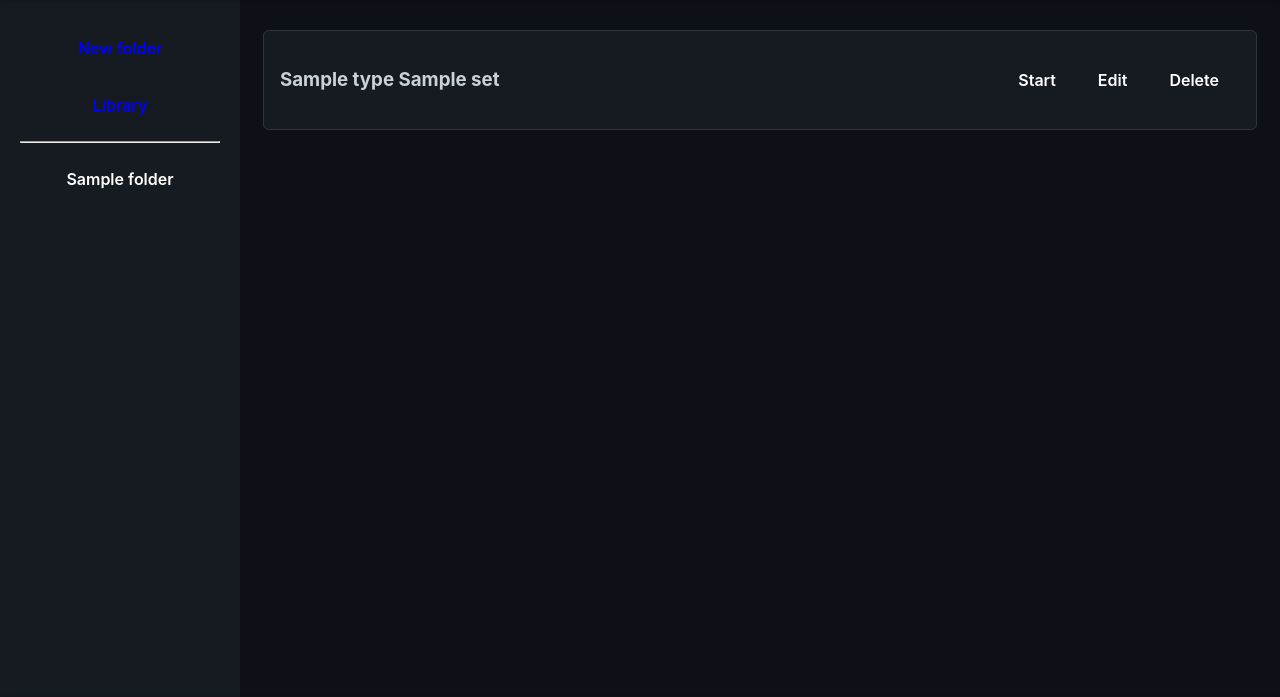
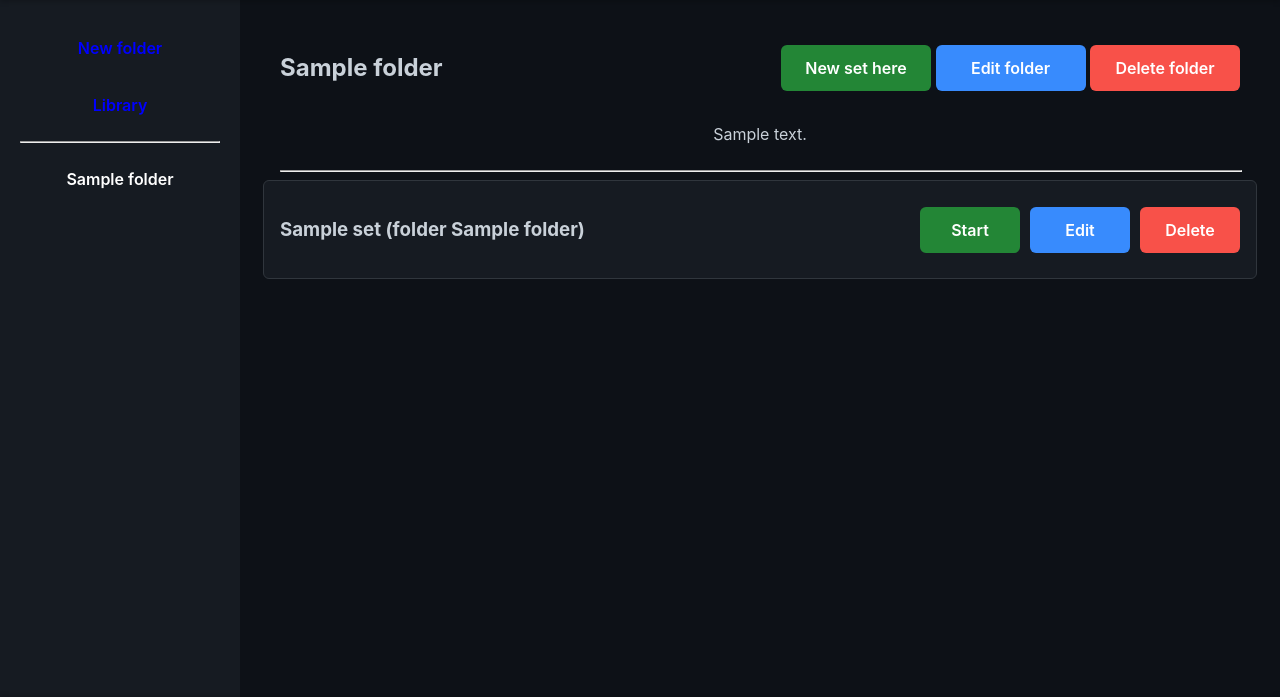
Before and after one commit to vitaliminkouski/Testria, a Django app: template testria/mainapp/templates/mainapp/set_list.html in a window 1280 px wide. Shown: the part 44-741 px from the top of the page. Run offline with Django 5.2, Linux system fonts and the light colour scheme; the template is opened without the code that fills it: most values are stand-ins (such as "Sample title", 1, 10 or a date in 2020).

Commit message:
added sets

```diff
--- a/testria/mainapp/templates/mainapp/create_folder.html
+++ b/testria/mainapp/templates/mainapp/create_update_folder.html
@@ -1,7 +1,7 @@
 {% extends 'base.html' %}
 
 {% block content %}
-<h2 class="form-title">Creating folder</h2>
+<h2 class="form-title">{{title}}</h2>
 <form method="post" class="base-form">
     {% csrf_token %}
     {% for f in form %}
@@ -25,6 +25,6 @@
             {% endfor %}
         </div>
     {% endif %}
-    <button type="submit" class="btn btn-primary">Create</button>
+    <button type="submit" class="btn btn-primary">{{ button_title }}</button>
 </form>
 {% endblock %}
--- a/testria/mainapp/templates/mainapp/index.html
+++ /dev/null
@@ -1 +0,0 @@
-{% extends 'base.html' %}
--- a/testria/mainapp/templates/mainapp/set_list.html
+++ b/testria/mainapp/templates/mainapp/set_list.html
@@ -1,16 +1,29 @@
 {% extends 'base.html' %}
 
 {% block content %}
+{% if folder %}
+<div class="folder-header-container">
+  <h2>{{ folder }}</h2>
+  <div class="folder-actions">
+    <a href="{% url 'create_set' folder.pk %}" class="btn btn-start" style="width: 150px;">New set here</a>
+    <a href="{% url 'edit_folder' folder.pk %}" class="btn btn-edit" style="width: 150px;">Edit folder</a>
+    <a href="{% url 'delete_folder' folder.pk %}" class="btn btn-delete" style="width: 150px;">Delete folder</a>
+  </div>
+</div>
+<p>{{ folder.description }}</p>
+
+<hr style="color: white; width: 100%;">
+{% endif %}
 {% if sets %}
 {% for set in sets %}
 <div class="set-container">
   <div class="set-info">
-    <h3>{{ set.type }} {{ set.name }}</h3>
+    <h3>{{ set.name }}{% if set.folder %} (folder {{ set.folder }}){% endif %}</h3>
   </div>
   <div class="set-actions">
-    <a href="#" class="btn btn-set">Start</a>
+    <a href="#" class="btn btn-set btn-start">Start</a>
     <a href="#" class="btn btn-set btn-edit">Edit</a>
-    <a href="#" class="btn btn-set btn-delete">Delete</a>
+    <a href="{% url 'delete_set' set.pk %}" class="btn btn-set btn-delete">Delete</a>
   </div>
 
 </div>
--- a/testria/mainapp/urls.py
+++ b/testria/mainapp/urls.py
@@ -4,9 +4,11 @@ from . import views
 
 urlpatterns = [
     path('', views.index, name='home'),
-    path('foldera/create/', views.CreateFolderView.as_view(), name='create_folder'),
+    path('folders/create/', views.CreateFolderView.as_view(), name='create_folder'),
     path('folders/<int:pk>/', views.FolderDetailView.as_view(), name='folder_detail'),
+    path('folders/<int:pk>/edit/', views.EditFolderView.as_view(), name='edit_folder'),
     path('folders/<int:pk>/delete/', views.DeleteFolderView.as_view(), name='delete_folder'),
     path('set/create/<int:folder_pk>/', views.CreateSetView.as_view(), name='create_set'),
+    path('set/<int:pk>/delete/', views.DeleteSetView.as_view(), name='delete_set'),
     path('set/', views.SetListView.as_view(), name='set_list')
 ]
--- a/testria/static/css/styles.css
+++ b/testria/static/css/styles.css
@@ -272,7 +272,28 @@ ul {
     border-color: #79c0ff;
 }
 
+.btn-set{
+    width: 100px;
+}
 
+.btn-start{
+    background-color: #238636;
+    color: white;
+}
+
+.btn-edit {
+    background-color: #388bfd;
+    color: white;
+}
+
+.btn-delete{
+    background-color: #f85149; /* Red */
+    color: white;
+}
+
+.btn-start:hover, .btn-edit:hover, .btn-delete:hover {
+    filter: brightness(1.2);
+}
 .form-links {
     margin-top: 25px;
     font-size: 0.9em;
@@ -332,4 +353,17 @@ ul {
     display: flex;
     align-items: center;
     margin-left: auto;
+    gap: 10px;
 }
+
+.folder-header-container{
+    display: flex;
+    width: 100%;
+    align-items: center;
+}
+
+.folder-actions{
+    display: block;
+    margin-left: auto;
+    gap: 10px;
+}
--- a/testria/templates/base.html
+++ b/testria/templates/base.html
@@ -30,7 +30,7 @@
             <ul class="sidebar-folders">
                 {% block sidebar_content %}
                 <li><a href="{% url 'create_folder' %}" class="btn btn-folder" style="color: blue">New folder</a></li>
-                <li><a href="{% url 'set_list' %}" class="btn btn-folder" style="color: blue">Library</a></li>
+                <li><a href="{% url 'set_list' %}" class="btn btn-folder{% if folder_selected == -1 %} active{% endif %}" style="color: blue">Library</a></li>
                 <hr style="color: white;">
                     {% if user_folders %}
                         {% for folder in user_folders %}
```
Also changed, not shown: testria/mainapp/templates/mainapp/delete_set_confirm.html (added, +16 -0 lines), testria/mainapp/templates/mainapp/folder_delete_confirm.html (+5 -3 lines), testria/mainapp/templates/mainapp/folder_detail.html (deleted, +0 -22 lines).
